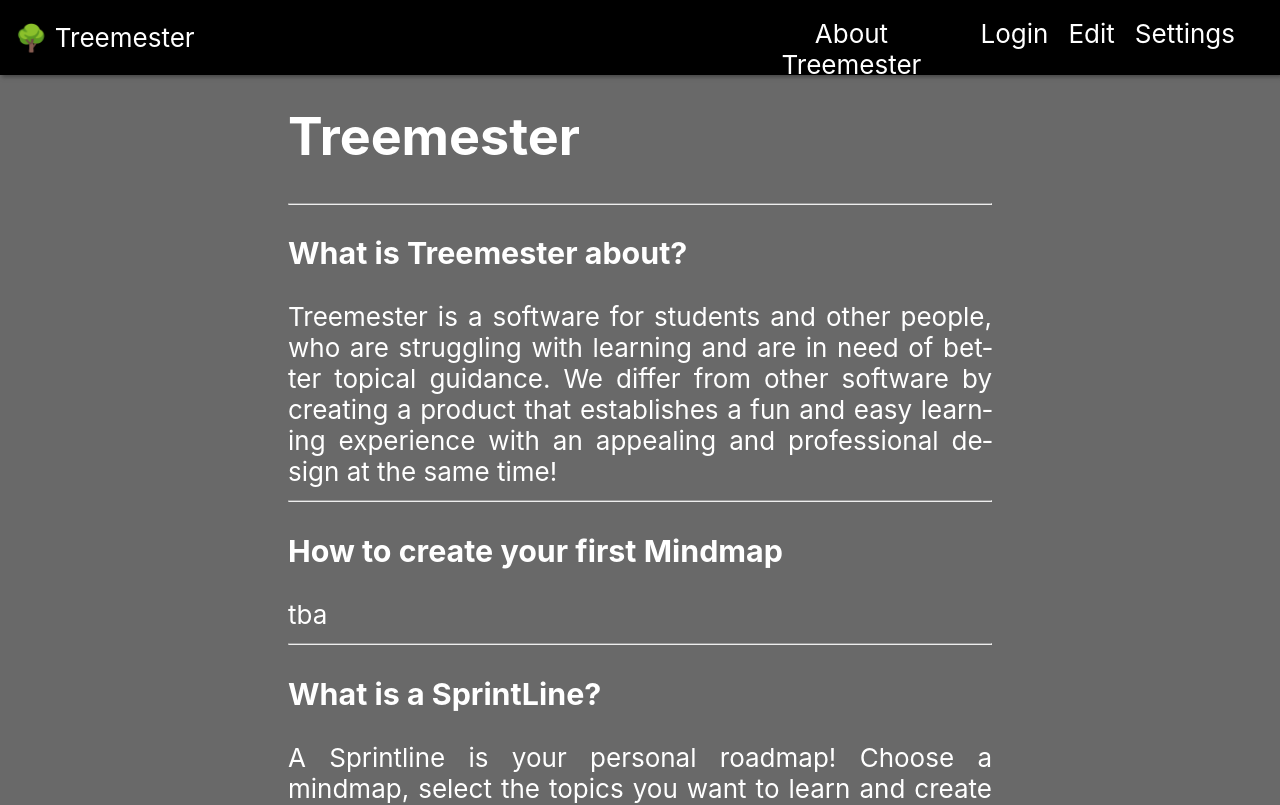
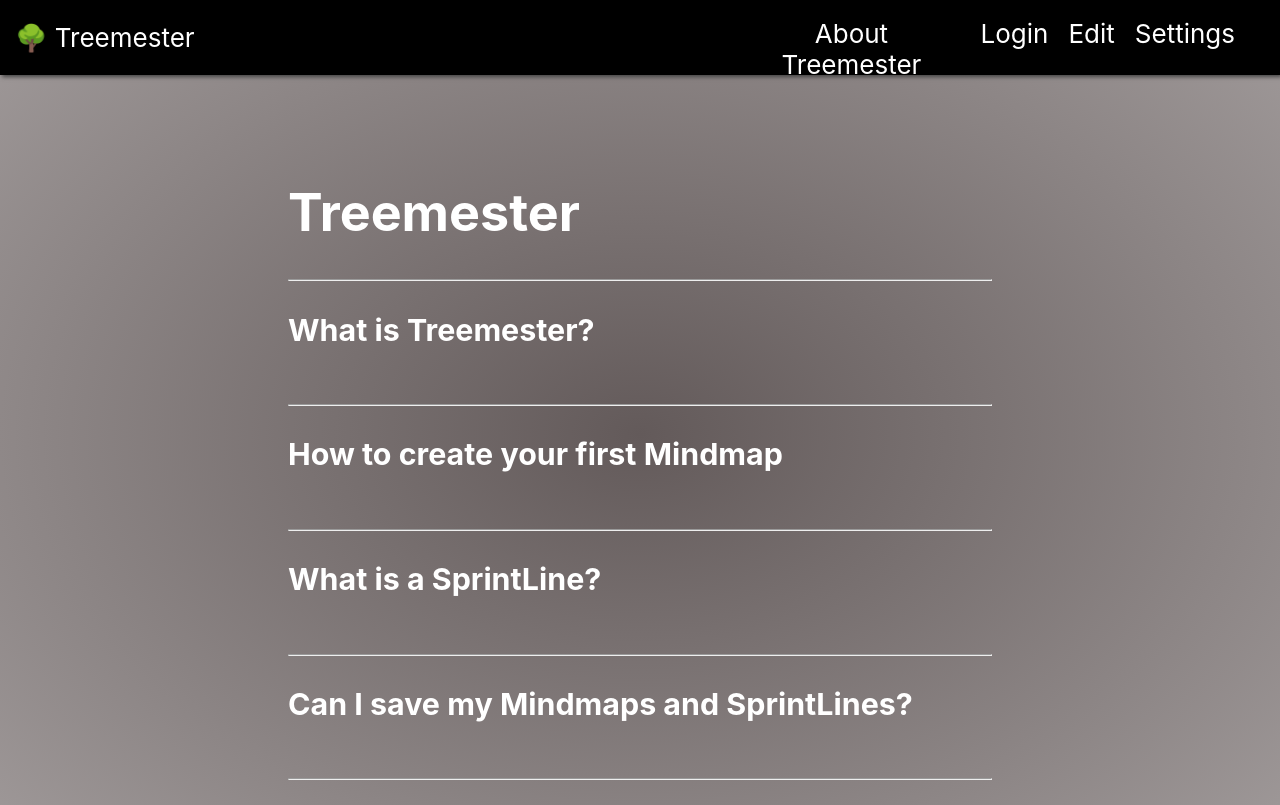
Before and after one commit to dhbw-ka-pm/tinf22b6-treemester, a React (Create React App) app: page /tinf22b6-treemester/about in a window 1280 px wide. Shown: the top 805 px of the page. Built offline with nearby package versions, Linux system fonts and the light colour scheme; the HTML template or start-up script is replaced by a standard one.

Commit message:
feat: added animation to paragraphs, changed background color

```diff
--- a/src/About.js
+++ b/src/About.js
@@ -1,28 +1,70 @@
 import React from 'react';
+import  {useState} from 'react';
 import './App.css';
 
 function About() {
+    const [showParagraphs, setShowParagraphs] = useState([]);
+
+    const toggleParagraph = (index) => {
+      if (showParagraphs.includes(index)) {
+        setShowParagraphs(showParagraphs.filter((item) => item !== index));
+      } else {
+        setShowParagraphs([...showParagraphs, index]);
+      }
+    };
+
     return (
         <>
-            <div className = "faq">
-                <h1>Treemester</h1>
+          <div className="faq">
+            <h1 >Treemester</h1>
             <hr></hr>
-                <h3>What is Treemester about? </h3>
-                    Treemester is a software for students and other people,
-                    who are struggling with learning and are in need of better topical guidance.
-                    We differ from other software by creating a product that establishes a fun and easy
-                    learning experience with an appealing and professional design at the same time!
+            <h3 onClick={() => toggleParagraph(0)}>What is Treemester?</h3>
+            {showParagraphs.includes(0) ? (
+              <p className="show">
+                Treemester is a software for students and other people, who are struggling with learning and are in need
+                of better topical guidance. We differ from other software by creating a product that establishes a fun and
+                easy learning experience with an appealing and professional design at the same time!
+              </p>
+            ) : (
+              <p>
+                Treemester is a software for students and other people, who are struggling with learning and are in need
+                of better topical guidance. We differ from other software by creating a product that establishes a fun and
+                easy learning experience with an appealing and professional design at the same time!
+              </p>
+            )}
             <hr></hr>
-                <h3>How to create your first Mindmap</h3>
-                    tba
+            <h3 onClick={() => toggleParagraph(1)}>How to create your first Mindmap</h3>
+            {showParagraphs.includes(1) ? (
+              <p className="show">tba</p>
+            ) : (
+              <p>tba</p>
+            )}
             <hr></hr>
-                <h3>What is a SprintLine?</h3>
-                    A Sprintline is your personal roadmap! Choose a mindmap, select the topics you want to
-                    learn and create your own learning journey. You can designate the required To-Do's for
-                    each subtopic and thus, check your current learning state!
+            <h3 onClick={() => toggleParagraph(2)}>What is a SprintLine?</h3>
+            {showParagraphs.includes(2) ? (
+              <p className="show">
+                A Sprintline is your personal roadmap! Choose a mindmap, select the topics you want to learn and create
+                your own learning journey. You can designate the required To-Do's for each subtopic and thus, check your
+                current learning state!
+              </p>
+            ) : (
+              <p>
+                A Sprintline is your personal roadmap! Choose a mindmap, select the topics you want to learn and create
+                your own learning journey. You can designate the required To-Do's for each subtopic and thus, check your
+                current learning state!
+              </p>
+            )}
             <hr></hr>
-                <h3>Can I save my Mindmaps and SprintLines?</h3>
+            <h3 onClick={() => toggleParagraph(3)}>Can I save my Mindmaps and SprintLines?</h3>
+            {showParagraphs.includes(3) ? (
+              <p className="show">
                 Yes, you can save both of them and you are also able to upload them for further editing!
+              </p>
+            ) : (
+              <p>
+                Yes, you can save both of them and you are also able to upload them for further editing!
+              </p>
+            )}
             <hr></hr>
           </div>
         </>
--- a/src/App.css
+++ b/src/App.css
@@ -1,5 +1,5 @@
 body {
-    background-color: #696969;
+    background: radial-gradient(#635a5a, #a19b9b );
     padding-top: 70px;
 }
 
@@ -156,3 +156,19 @@ svg g.svgRoot {
     text-align: justify;
     hyphens: auto;
 }
+
+.faq h1,h3{
+    color: white;
+    text-shadow: 2;
+}
+.faq p{
+    max-height: 0;
+    overflow: hidden;
+    transition: max-height 0.3s ease-in-out;
+    color: white;
+}
+
+.faq p.show{
+    max-height: 1000px;
+    transition: max-height 0.5s ease-in-out;
+}
```
Lines whose indentation alone changed are shown as unchanged.
